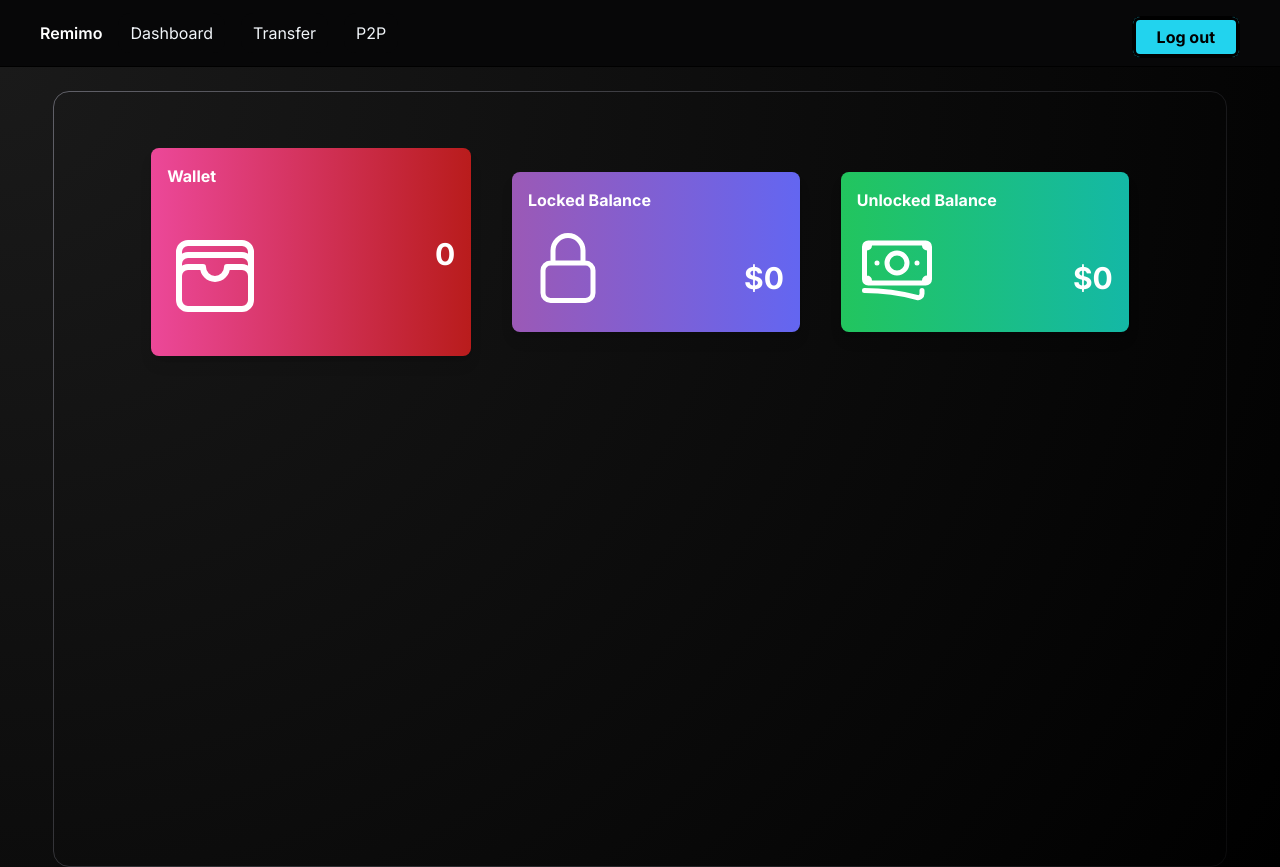
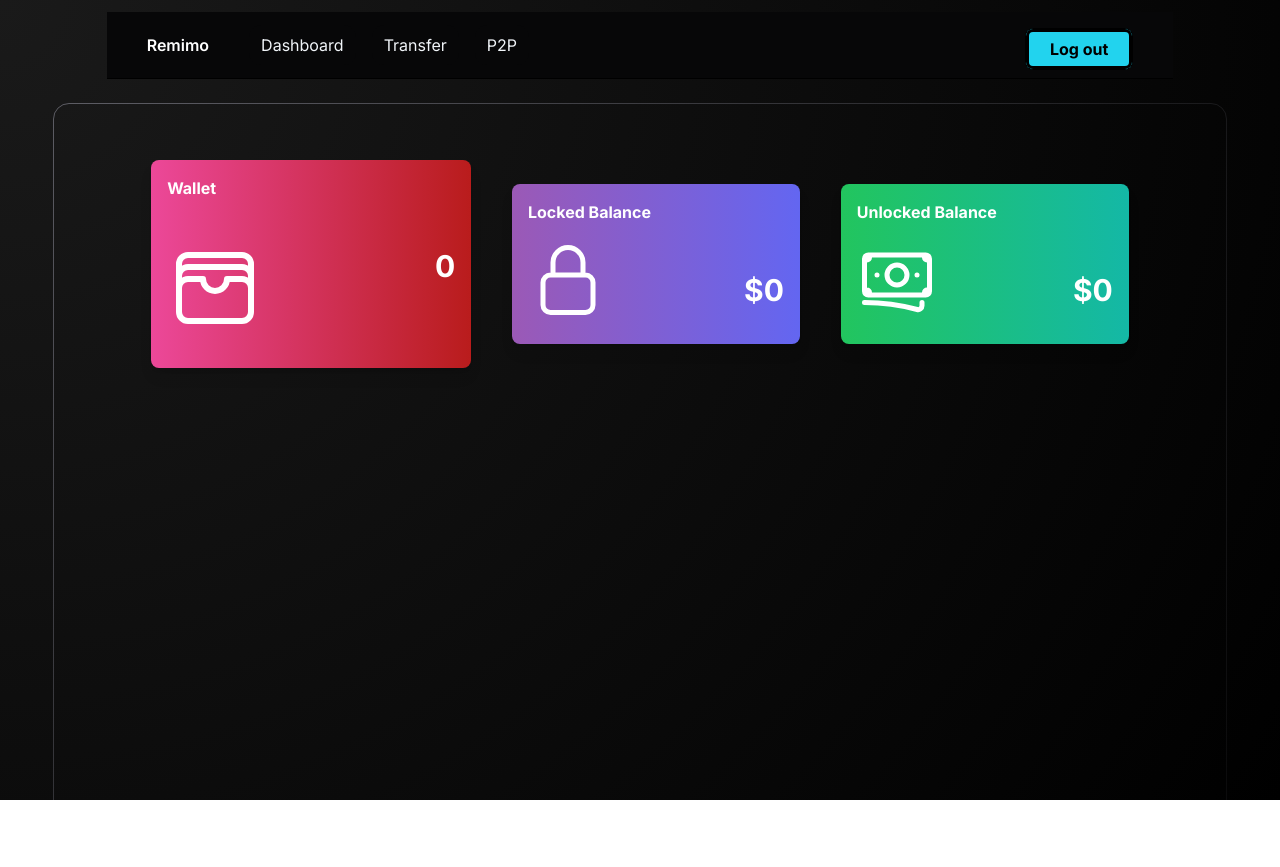
Before and after one commit to mynk2611/remimo, a Next.js app in the folder apps/user-app/: page /dashboard in a window 1280 px wide. After the commit the page ends 800 px from the top, so only its background shows below. Built offline with nearby package versions, Linux system fonts and the light colour scheme; no server answers; the database is empty.

Commit message:
fix appbarClient position

```diff
--- a/apps/user-app/app/(dashboard pages)/dashboard/page.tsx
+++ b/apps/user-app/app/(dashboard pages)/dashboard/page.tsx
@@ -5,6 +5,7 @@ import WalletBalance from "../../../components/WalletBalance";
 import Card from "@repo/ui/card";
 import { LockedBalance } from "../../../components/LockedBalance";
 import { UnlockedBalance } from "../../../components/UnlockedBalance";
+import { AppbarClient } from "../../../components/appbarClient";
 
 
 async function getBalance() {
@@ -24,16 +25,23 @@ export default async function dashboard() {
   const balance = await getBalance();
 
   return (
-    <div className="spotlight-bg h-screen flex justify-center">
-      <div className="border rounded-2xl border-zinc-600 p-10 mt-6 mx-4 w-11/12">
-        <div className="flex justify-evenly p-4">
+    <div className="spotlight-bg h-screen ">
+      <div className="flex justify-center">
+        <div className="w-10/12 flex justify-center mt-3">
+          <AppbarClient />
+        </div>
+      </div>
+      <div className="flex justify-center h-screen">
+        <div className="border rounded-2xl border-zinc-600 p-10 mt-6 mx-4 w-11/12">
+          <div className="flex justify-evenly p-4">
 
-          <WalletBalance amount={balance.amount} />
+            <WalletBalance amount={balance.amount} />
 
-          <LockedBalance locked={balance.locked} />
+            <LockedBalance locked={balance.locked} />
 
-          <UnlockedBalance unlocked={balance.amount - balance.locked} />
+            <UnlockedBalance unlocked={balance.amount - balance.locked} />
 
+          </div>
         </div>
       </div>
     </div>
--- a/apps/user-app/app/(dashboard pages)/layout.tsx
+++ b/apps/user-app/app/(dashboard pages)/layout.tsx
@@ -3,7 +3,7 @@ import { AppbarClient } from "../../components/appbarClient";
  export default function Layout ( {children} : {children : React.ReactNode}): JSX.Element {
     return (
     <div>
-        <AppbarClient/>
+        {/* <AppbarClient/> */}
         <div>
             {children}
         </div>
--- a/apps/user-app/components/appbarClient.tsx
+++ b/apps/user-app/components/appbarClient.tsx
@@ -8,7 +8,7 @@ export const AppbarClient = () => {
     const route = useRouter();
 
     return(
-    <div>
+    <div className="w-full">
         <Appbar onSignout={async()=>{
             await signOut();
             route.push("/api/auth/signin")
--- a/packages/ui/src/appbar.tsx
+++ b/packages/ui/src/appbar.tsx
@@ -15,9 +15,9 @@ export const Appbar = ({
     onSignout
 }: AppbarProps) => {
     return (
-        <div className="flex justify-between border-b border-black px-10 bg-customblack py-2 sticky top-0 z-50">
+        <div className="flex justify-between border-b border-black px-10 bg-customblack py-2 sticky top-0 z-50 w-full">
             <div className="flex">
-                <div className="text-base flex flex-col justify-center text-white font-semibold">
+                <div className="text-base flex flex-col justify-center text-white font-semibold mr-6">
                     Remimo
                 </div>
 
```
